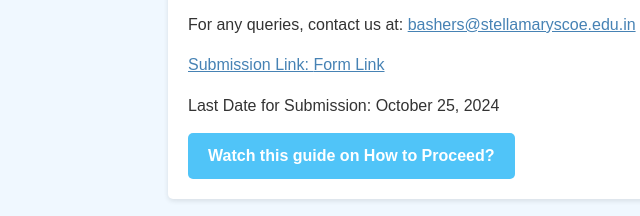
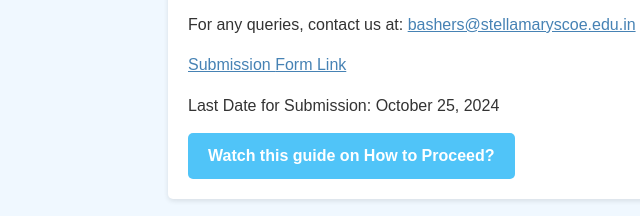
Before and after one commit to roshan-lal-dia/be-a-basher, a plain HTML site: page index.html in a window 1280 px wide. Shown: the part 683-899 px from the top of the page, 92-732 px from the left. Drawn offline with Linux system fonts and the light colour scheme.

Commit message:
Update index.html

```diff
--- a/index.html
+++ b/index.html
@@ -122,7 +122,7 @@
 			<p>As part of our selection process, we'll be screening applicants based on the completion of specific learning modules. Please follow the instructions in the link below to submit your completion once you've finished the modules.</p>
 			<p>Note: Only those who submit this form will be considered for the shortlist.</p>
 			<p>For any queries, contact us at: <a href="mailto:bashers@stellamaryscoe.edu.in">bashers@stellamaryscoe.edu.in</p>
-			<p>Submission Link: <a href="https://docs.google.com/forms/d/e/1FAIpQLSf0ezwBz_HrGrV4y8OQ7U-5d4EcP32rxuTbuPOMC-e2wC2xWQ/viewform">Form Link</a></p>
+			<p>Submission <a href="https://docs.google.com/forms/d/e/1FAIpQLSf0ezwBz_HrGrV4y8OQ7U-5d4EcP32rxuTbuPOMC-e2wC2xWQ/viewform">Form Link</a></p>
 			<p>Last Date for Submission: October 25, 2024</p>
 			<a href="#" class="button">Watch this guide on How to Proceed?</a>
 		</div>
```
